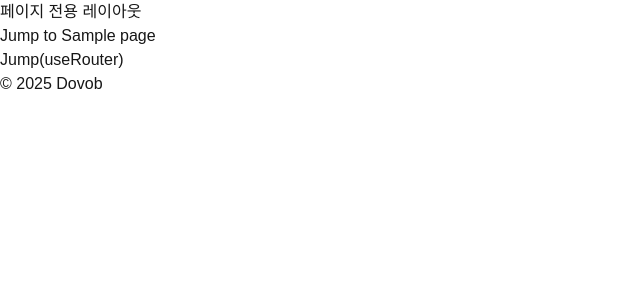
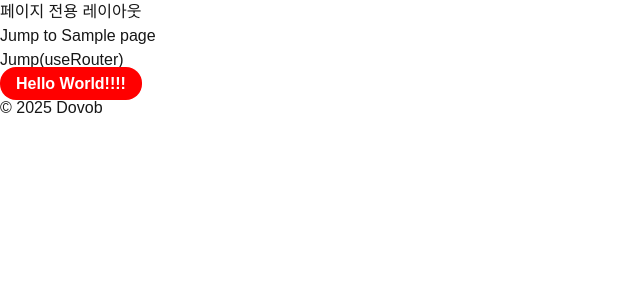
Before and after one commit to K1MHJ/my-homepage, a Next.js app: page /page1 in a window 1280 px wide. Shown: the top 300 px of the page, without its empty margins (0-640 px from the left). Built offline with nearby package versions, Linux system fonts and the light colour scheme.

Commit message:
customize styled-components setting

```diff
--- a/src/pages/page1.tsx
+++ b/src/pages/page1.tsx
@@ -1,10 +1,19 @@
 import next from "next"
 import Link from "next/link"
 import { useRouter } from "next/router"
+import styled from "styled-components";
+import { NextPage } from "next";
 
-export default function Page1() {
+const Badge = styled.span`
+  padding: 8px 16px;
+  font-weight: bold;
+  text-align: center;
+  color: white;
+  background: red;
+  border-radius: 16px;
+ `
+const Page1: NextPage = () => {
   const router = useRouter();
-
   return (
     <div>
       <Link href="/Sample">
@@ -13,6 +22,9 @@
       <div>
         <button onClick={() => router.push("/Sample")}> Jump(useRouter)</button>
       </div>
+      <Badge>Hello World!!!!</Badge>
     </div>
   )
 }
+
+export default Page1
```
